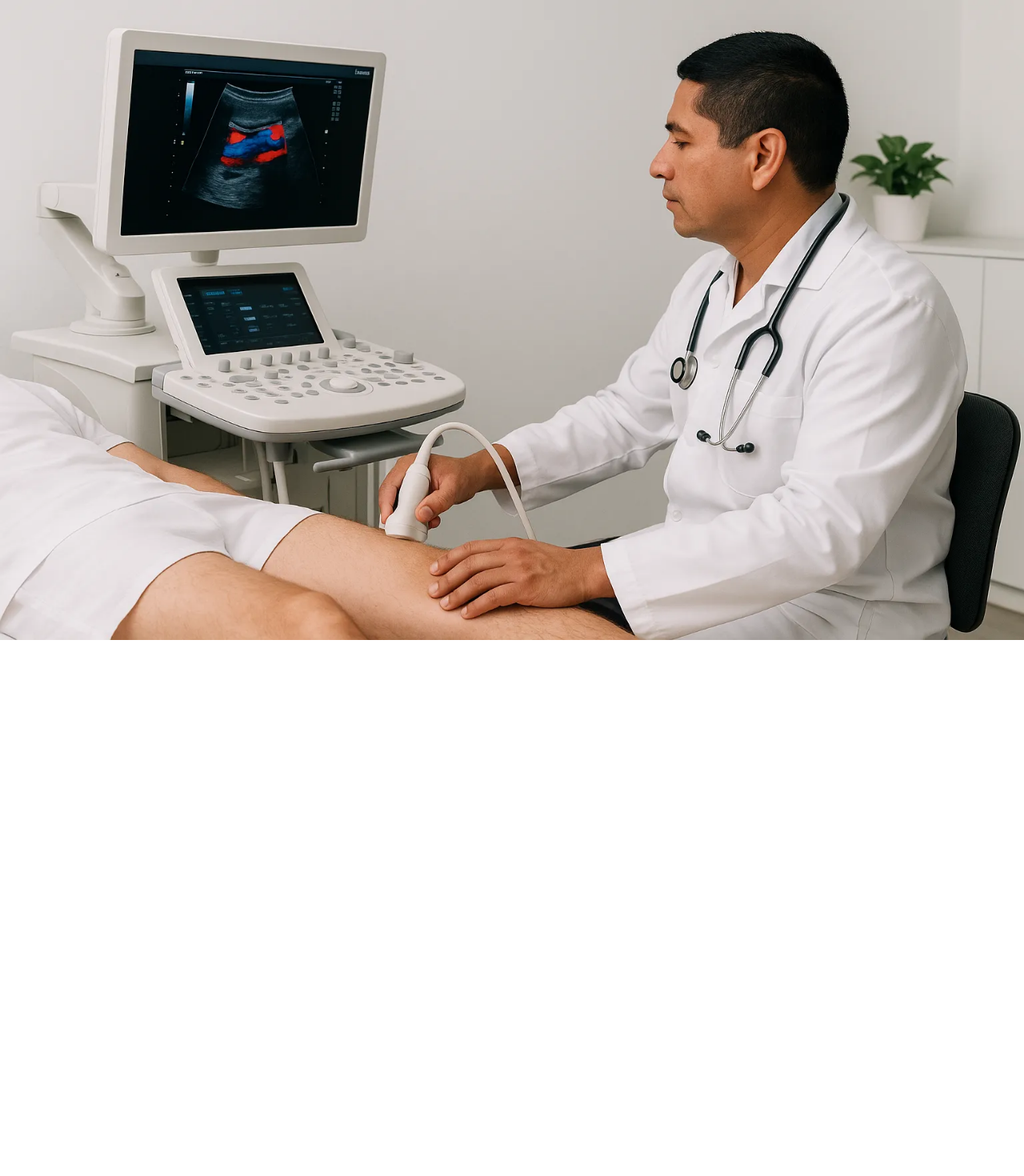
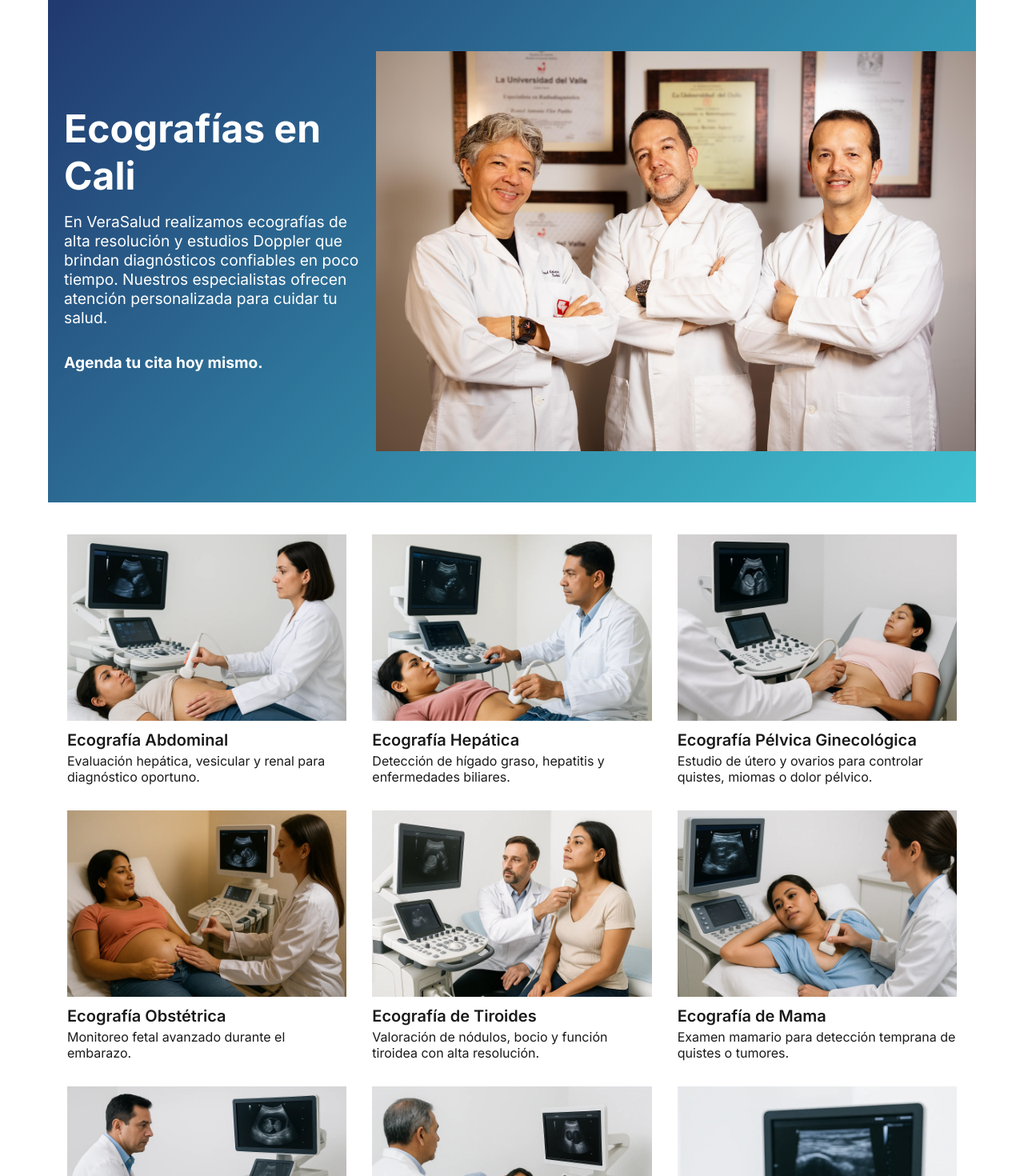
Before and after one commit to gstvgrc/verasalud-website, a Next.js app: page /servicios/ecografias in a window 1280 px wide. Shown: the top 1470 px of the page at 80% size. Before the commit the page ends 800 px from the top, so only its background shows below. Built offline with nearby package versions, Linux system fonts and the light colour scheme.

Commit message:
feat: enhance ecografias page with metadata and layout

```diff
--- a/app/servicios/ecografias/page.js
+++ b/app/servicios/ecografias/page.js
@@ -1,6 +1,30 @@
-'use client'
 import Image from 'next/image'
+import ContactForm from '../../components/ContactForm'
+import styles from '../../Home.module.css'
 import Link from 'next/link'
+
+export const metadata = {
+  title: 'Ecografías en Cali | Ultrasonido y Doppler | VeraSalud',
+  description:
+    'Ecografías de alta resolución en Cali con radiólogos expertos. Sin filas, resultados precisos y atención profesional. Agenda tu estudio.',
+  keywords: ['ecografias cali', 'ecografia doppler', 'ecografia abdominal', 'ultrasonido en cali'],
+  alternates: { canonical: 'https://verasalud.com/servicios/ecografias' },
+  openGraph: {
+    title: 'Ecografías en Cali | VeraSalud',
+    description: 'Ultrasonido convencional y Doppler en Cali para diagnósticos precisos.',
+    url: 'https://verasalud.com/servicios/ecografias',
+    images: [
+      { url: '/og-image.jpg', width: 1200, height: 630, alt: 'Ecografías en VeraSalud Cali' }
+    ],
+    locale: 'es_CO',
+    type: 'website'
+  },
+  twitter: {
+    card: 'summary_large_image',
+    title: 'Ecografías de Alta Resolución en Cali',
+    description: 'Solicita tu ecografía con especialistas en VeraSalud.'
+  }
+}
 
 export default function EcografiasPage() {
   const ecografias = [
@@ -8,99 +32,163 @@ export default function EcografiasPage() {
       href: '/servicios/ecografias/abdominal',
       src: '/ecografia-abdominal-verasalud-cali.webp',
       alt: 'Ecografía abdominal de alta resolución en VeraSalud Cali',
-      title: 'Ecografía Abdominal'
+      title: 'Ecografía Abdominal',
+      desc: 'Evaluación hepática, vesicular y renal para diagnóstico oportuno.'
     },
     {
       href: '/servicios/ecografias/hepatica',
       src: '/ecografia-hepatica-verasalud-cali.webp',
       alt: 'Ecografía hepática precisa en VeraSalud Cali',
-      title: 'Ecografía Hepática'
+      title: 'Ecografía Hepática',
+      desc: 'Detección de hígado graso, hepatitis y enfermedades biliares.'
     },
     {
       href: '/servicios/ecografias/pelvica',
       src: '/ecografia-pelvica-ginecologica-verasalud-cali.webp',
       alt: 'Ecografía pélvica ginecológica en VeraSalud Cali',
-      title: 'Ecografía Pélvica Ginecológica'
+      title: 'Ecografía Pélvica Ginecológica',
+      desc: 'Estudio de útero y ovarios para controlar quistes, miomas o dolor pélvico.'
     },
     {
       href: '/servicios/ecografias/obstetrica',
       src: '/ecografia-obstetrica-tercer-nivel-verasalud-cali.webp',
-      alt: 'Ecografía obstétrica de tercer nivel en VeraSalud Cali',
-      title: 'Ecografía Obstétrica'
+      alt: 'Ecografía obstétrica en VeraSalud Cali',
+      title: 'Ecografía Obstétrica',
+      desc: 'Monitoreo fetal avanzado durante el embarazo.'
     },
     {
       href: '/servicios/ecografias/tiroides',
       src: '/ecografia-tiroides-verasalud-cali.webp',
       alt: 'Ecografía de tiroides especializada en VeraSalud Cali',
-      title: 'Ecografía de Tiroides'
+      title: 'Ecografía de Tiroides',
+      desc: 'Valoración de nódulos, bocio y función tiroidea con alta resolución.'
     },
     {
       href: '/servicios/ecografias/mama',
       src: '/ecografia-mamaria-verasalud-cali.webp',
       alt: 'Ecografía mamaria en VeraSalud Cali',
-      title: 'Ecografía de Mama'
+      title: 'Ecografía de Mama',
+      desc: 'Examen mamario para detección temprana de quistes o tumores.'
     },
     {
       href: '/servicios/ecografias/renal-vias-urinarias',
       src: '/ecografia-renal-vias-urinarias-verasalud-cali.webp',
       alt: 'Ecografía renal y vías urinarias en VeraSalud Cali',
-      title: 'Ecografía Renal y Vías Urinarias'
+      title: 'Ecografía Renal y Vías Urinarias',
+      desc: 'Examen de riñones y vías urinarias para diagnosticar cálculos o infecciones.'
     },
     {
       href: '/servicios/ecografias/prostata',
       src: '/ecografia-prostata-verasalud-cali.webp',
       alt: 'Ecografía prostática en VeraSalud Cali',
-      title: 'Ecografía de Próstata'
+      title: 'Ecografía de Próstata',
+      desc: 'Evaluación prostática para medir tamaño y detectar anomalías.'
     },
     {
       href: '/servicios/ecografias/tejidos-blandos',
       src: '/ecografia-tejidos-blandos-verasalud-cali.webp',
       alt: 'Ecografía de tejidos blandos en VeraSalud Cali',
-      title: 'Ecografía de Tejidos Blandos'
+      title: 'Ecografía de Tejidos Blandos',
+      desc: 'Visualización de músculos y tejidos superficiales para identificar lesiones o masas.'
     },
     {
       href: '/servicios/ecografias/testicular',
       src: '/ecografia-testicular-verasalud-cali.webp',
       alt: 'Ecografía testicular en VeraSalud Cali',
-      title: 'Ecografía Testicular'
+      title: 'Ecografía Testicular',
+      desc: 'Evaluación testicular para detectar lesiones u otras anormalidades.'
     },
     {
       href: '/servicios/ecografias/osteomuscular',
       src: '/ecografia-osteomuscular-articular-verasalud-cali.webp',
       alt: 'Ecografía osteomuscular y articular en VeraSalud Cali',
-      title: 'Ecografía Osteomuscular'
+      title: 'Ecografía Osteomuscular',
+      desc: 'Visualización de articulaciones y músculos para diagnosticar lesiones o inflamación.'
     },
     {
       href: '/servicios/ecografias/doppler/arterial',
       src: '/ecografia-doppler-arterial-verasalud-cali.webp',
       alt: 'Ecografía Doppler arterial en VeraSalud Cali',
-      title: 'Ecografía Doppler Arterial'
+      title: 'Ecografía Doppler Arterial',
+      desc: 'Doppler arterial para evaluar el flujo sanguíneo y detectar obstrucciones.'
     },
     {
       href: '/servicios/ecografias/doppler/venoso',
       src: '/ecografia-doppler-venoso-verasalud-cali.webp',
       alt: 'Ecografía Doppler venoso en VeraSalud Cali',
-      title: 'Ecografía Doppler Venoso'
+      title: 'Ecografía Doppler Venoso',
+      desc: 'Doppler venoso para identificar trombosis o insuficiencia venosa.'
     }
-  ];
+  ]
+
+  const itemList = ecografias.map((item, index) => ({
+    '@type': 'ListItem',
+    position: index + 1,
+    name: item.title,
+    url: `https://verasalud.com${item.href}`
+  }))
+  const jsonLd = {
+    '@context': 'https://schema.org',
+    '@type': 'CollectionPage',
+    name: 'Ecografías en VeraSalud',
+    description: 'Listado de servicios de ecografías convencionales y Doppler en Cali',
+    url: 'https://verasalud.com/servicios/ecografias',
+    itemListElement: itemList
+  }
 
   return (
-    <section className="grid grid-cols-1 sm:grid-cols-2 lg:grid-cols-3 gap-6 p-6">
-      {ecografias.map(({ href, src, alt, title }) => (
-        <Link key={href} href={href} className="group rounded-xl shadow hover:shadow-lg transition-all">
-          <div className="relative w-full h-48 sm:h-56 lg:h-64">
+    <main className={`${styles.container} dark-fix`}>
+      <script
+        type="application/ld+json"
+        dangerouslySetInnerHTML={{ __html: JSON.stringify(jsonLd) }}
+      />
+      <section className={styles.hero}>
+        <div className={styles.heroContent}>
+          <h1>Ecografías en Cali</h1>
+          <p>
+            En VeraSalud realizamos ecografías de alta resolución y estudios
+            Doppler que brindan diagnósticos confiables en poco tiempo.
+            Nuestros especialistas ofrecen atención personalizada para cuidar
+            tu salud.
+          </p>
+          <p><strong>Agenda tu cita hoy mismo.</strong></p>
+        </div>
+        <Image
+          src="/equipo-medico.jpg"
+          alt="Equipo médico realizando ecografía"
+          width={800}
+          height={500}
+          sizes="(max-width: 768px) 100vw, (max-width: 1200px) 50vw, 33vw"
+          priority
+        />
+      </section>
+      <section className={styles.ecografiaGrid}>
+        {ecografias.map(({ href, src, alt, title, desc }, idx) => (
+          <article key={href} className={styles.ecografiaCard}>
+            <Link href={href}>
               <Image
                 src={src}
                 alt={alt}
-              fill
+                width={500}
+                height={300}
                 sizes="(max-width: 768px) 100vw, (max-width: 1200px) 50vw, 33vw"
-              className="object-cover rounded-t-xl"
-              priority={title === 'Ecografía Abdominal'}
+                style={{ width: '100%', height: 'auto' }}
+                {...(idx === 0 ? { priority: true } : { loading: 'lazy' })}
               />
-          </div>
-          <h2 className="text-center text-lg font-semibold p-4">{title}</h2>
+              <h2>{title}</h2>
+              <p>{desc}</p>
             </Link>
+          </article>
         ))}
       </section>
-  );
+      <section className={styles.contact}>
+        <div className={styles.container}>
+          <ContactForm />
+          <p style={{ marginTop: '2rem' }}>
+            <Link href="/">Volver al inicio</Link>
+          </p>
+        </div>
+      </section>
+    </main>
+  )
 }
```
Lines whose indentation alone changed are shown as unchanged.
